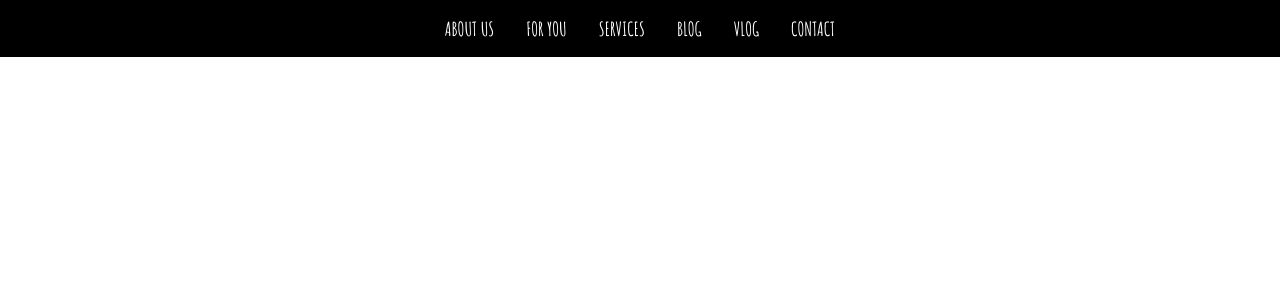
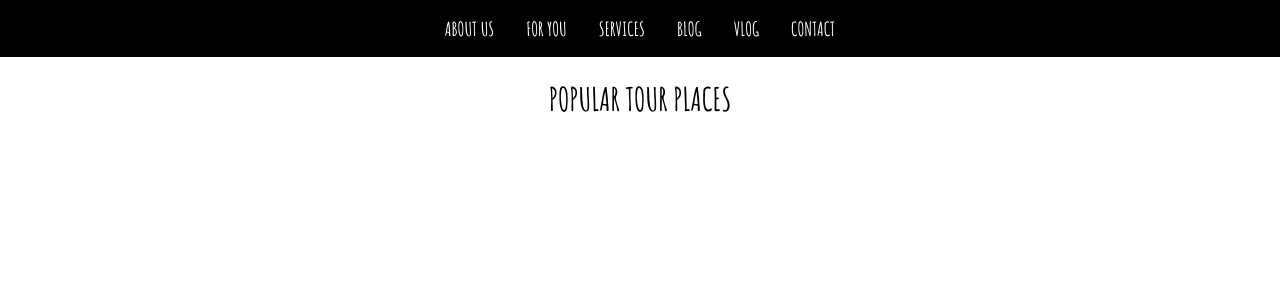
Before and after one commit to Ata-92/Tour-Places, a React (Create React App) app in the folder tour-places/: page / in a window 1280 px wide. Shown: the top 300 px of the page. Built offline with nearby package versions, Linux system fonts and the light colour scheme.

Commit message:
Add Header component

```diff
--- a/tour-places/src/App.js
+++ b/tour-places/src/App.js
@@ -1,10 +1,12 @@
 import './App.css';
 import Navbar from "./components/navbar/Navbar";
+import Header from "./components/header/Header";
 
 function App() {
   return (
     <div className="App">
       <Navbar />
+      <Header />
     </div>
   );
 }
--- a/tour-places/src/components/header/Header.js
+++ b/tour-places/src/components/header/Header.js
@@ -0,0 +1,10 @@
+import React from "react";
+import "./Header.css"
+
+function Header() {
+  return (
+    <h1>POPULAR TOUR PLACES</h1>
+  )
+};
+
+export default Header;
```
